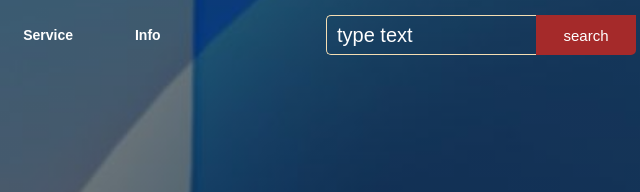
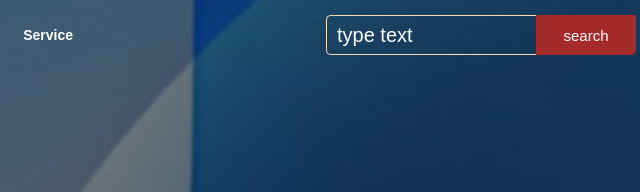
Before and after one commit to bliis-hood/get, a plain HTML site: page index.html in a window 1280 px wide. Shown: the top 192 px of the page, 554-1194 px from the left. Drawn offline with Linux system fonts and the light colour scheme.

Commit message:
Update index.html

```diff
--- a/index.html
+++ b/index.html
@@ -19,7 +19,6 @@
                     <li><a href="#">About</a></li>
                     <li><a href="#">contact</a></li>
                     <li><a href="#">Service</a></li>
-                    <li><a href="#">Info</a></li>
                 </ul>
             </div>
 
```
